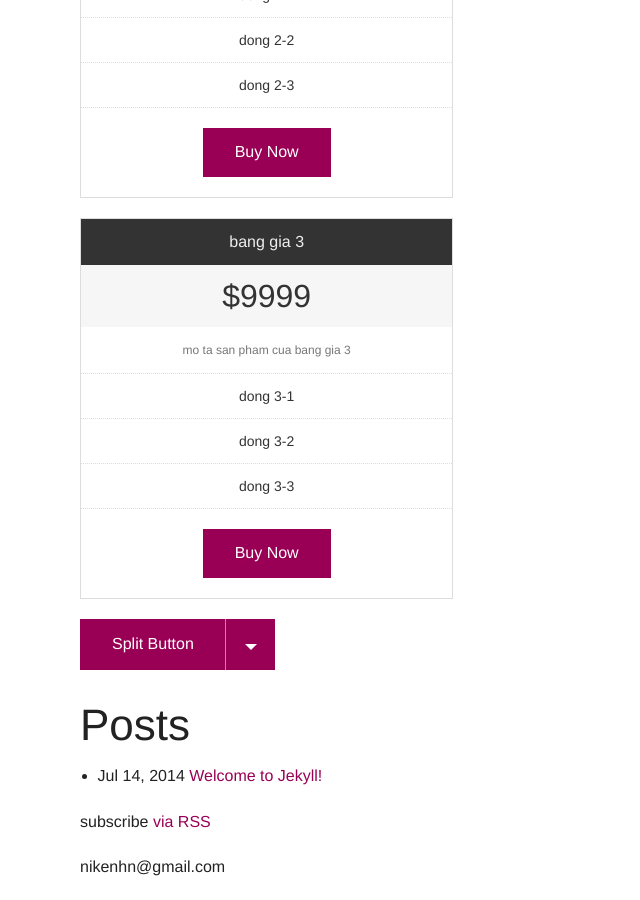
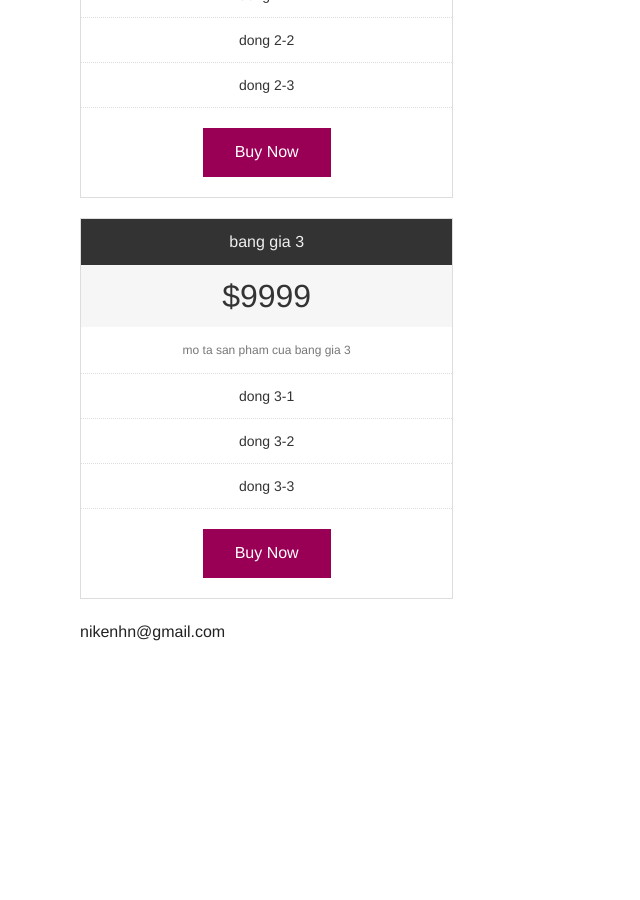
Before and after one commit to novakid/chuadangky, a Jekyll site: the page built from index.html, in a window 1280 px wide and 900 px high, scrolled down 797 px. Shown: the whole window, without its empty margins (0-640 px from the left). Built offline with Jekyll 4.4.1, drawn with Linux system fonts in a browser that asks for light colours; after the commit the page ends 1462 px from its top, so only the background shows below that.

Commit message:
Update index.html

```diff
--- a/index.html
+++ b/index.html
@@ -7,29 +7,5 @@
     <p class="callout panel lead">Slide show running here!</p>
   </div>
 </div>
-  {% include table-price.html %}
-<div class="row">
-  <div class="columns">
 
-    <a href="#" class="button split">Split Button <span data-dropdown="drop"></span></a><br>
-    <ul id="drop" class="f-dropdown" data-dropdown-content>
-      <li><a href="#">This is a link</a></li>
-      <li><a href="#">This is another</a></li>
-      <li><a href="#">Yet another</a></li>
-    </ul>
-
-
-  <h1>Posts</h1>
-
-      <ul class="posts">
-        {% for post in site.posts %}
-          <li>
-            <span class="post-date">{{ post.date | date: "%b %-d, %Y" }}</span>
-            <a class="post-link" href="{{ post.url | prepend: site.baseurl }}">{{ post.title }}</a>
-          </li>
-        {% endfor %}
-      </ul>
-
-      <p class="rss-subscribe">subscribe <a href="{{ "/feed.xml" | prepend: site.baseurl }}">via RSS</a></p>
-  </div>
-</div>
+{% include table-price.html %}
```
